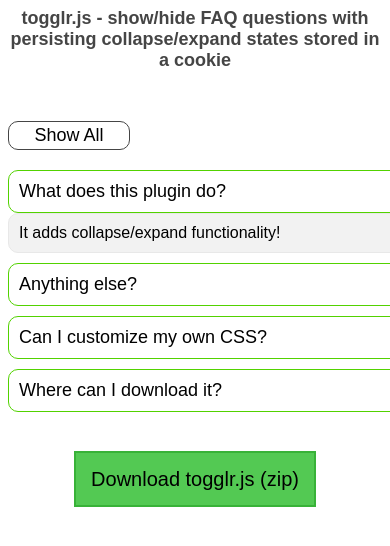
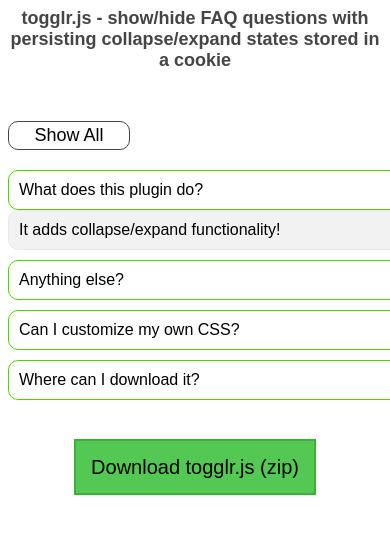
Before and after one commit to mnewelski/togglr.js, a plain HTML site: page demo/index.html in a window 390 px wide. Both pictures are taken after a click on the element "What does this plugin do?". Shown: the top 546 px of the page. Drawn offline with Linux system fonts and the light colour scheme.

Commit message:
Mobile Style Fix

```diff
--- a/demo/tstyle.css
+++ b/demo/tstyle.css
@@ -2,8 +2,8 @@ body {text-align: center;}
 h1 {font-family: Arial, sans-serif; font-size: 18px; color: #454545; font-weight: bold;}
 .togglr {width: 500px; margin: 20px auto; text-align: left;}
 .ttoggle {font-family: Arial; border-radius: 10px; font-size: 18px; border: 1px #454545 solid; margin-bottom: 20px; padding: 3px 10px; width: 20%; text-align: center;}
-.ttitle, .ttitle.topen {font-family: Arial; border-radius: 10px; font-size: 18px; border: 1px #52D200 solid; margin-top: 10px; padding: 10px; background-repeat: no-repeat; background-position: right center;}
-.ttitle {background-image: url('ad.png'); font-size: 18px;}
-.ttitle.topen {background-image: url('au.png'); font-size: 18px;}
+.ttitle, .ttitle.topen {font-family: Arial; border-radius: 10px; font-size: 16px; border: 1px #52D200 solid; margin-top: 10px; padding: 10px; background-repeat: no-repeat; background-position: right center;}
+.ttitle {background-image: url('ad.png'); font-size: 16px;}
+.ttitle.topen {background-image: url('au.png'); font-size: 16px;}
 .tcontent {font-family: Arial; border-radius: 10px; font-size: 16px; border: 1px #E8E8E8 solid; margin-bottom: 10px; padding: 10px; background: #F2F2F2;}
 .downloadLink {background: #53C953; border: 2px #38B238 solid; font-family: Arial, sans-serif; color: #000000; text-decoration: none; padding: 15px;}
```
